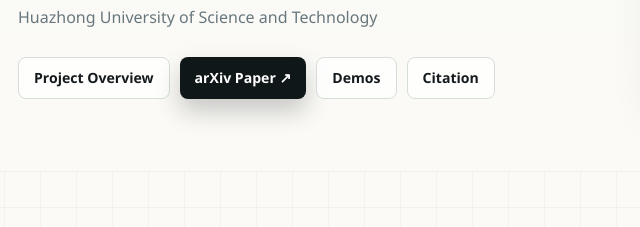
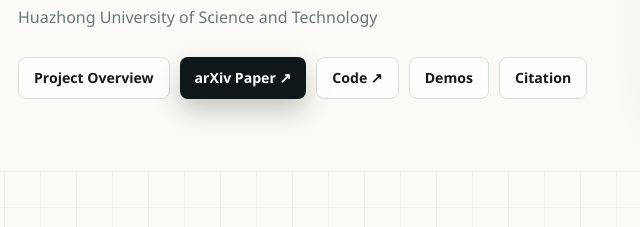
Before and after one commit to JayvenLu/fastac-website, a plain HTML site: page index.html in a window 1280 px wide. Shown: the part 765-992 px from the top of the page, 32-672 px from the left. Drawn offline with Linux system fonts and the light colour scheme.

Commit message:
Add research code repository links to project page

```diff
--- a/index.html
+++ b/index.html
@@ -91,6 +91,7 @@
           <div class="hero-actions" aria-label="Project resources">
             <a class="button button-secondary" href="#overview">Project Overview</a>
             <a class="button button-primary" href="https://arxiv.org/abs/2607.28416" target="_blank" rel="noreferrer">arXiv Paper ↗</a>
+            <a class="button button-secondary" href="https://github.com/JayvenLu/3d-reconstruction-and-force-estimation-of-curved-vision-based-tactile-sensors" target="_blank" rel="noreferrer">Code ↗</a>
             <a class="button button-secondary" href="#demos">Demos</a>
             <a class="button button-secondary" href="#citation">Citation</a>
           </div>
```
Also changed, not shown: 1 other file.
